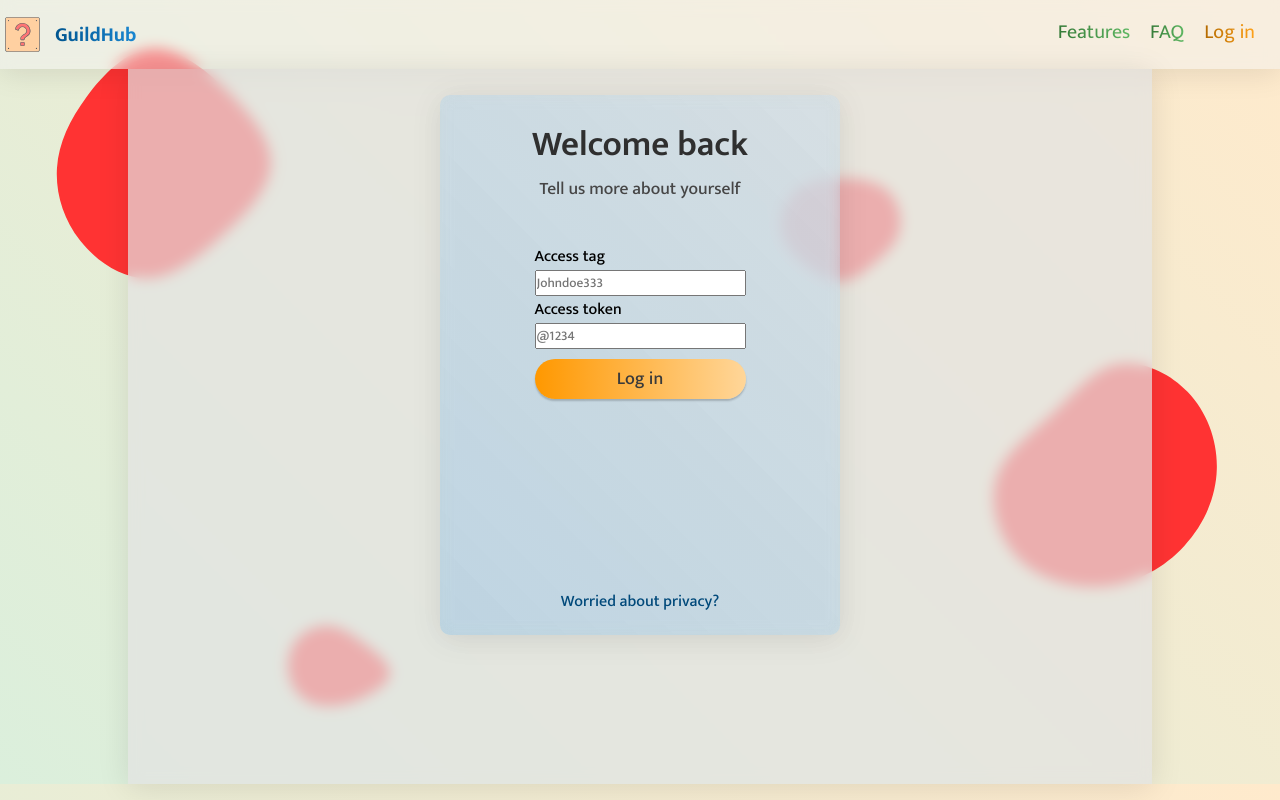
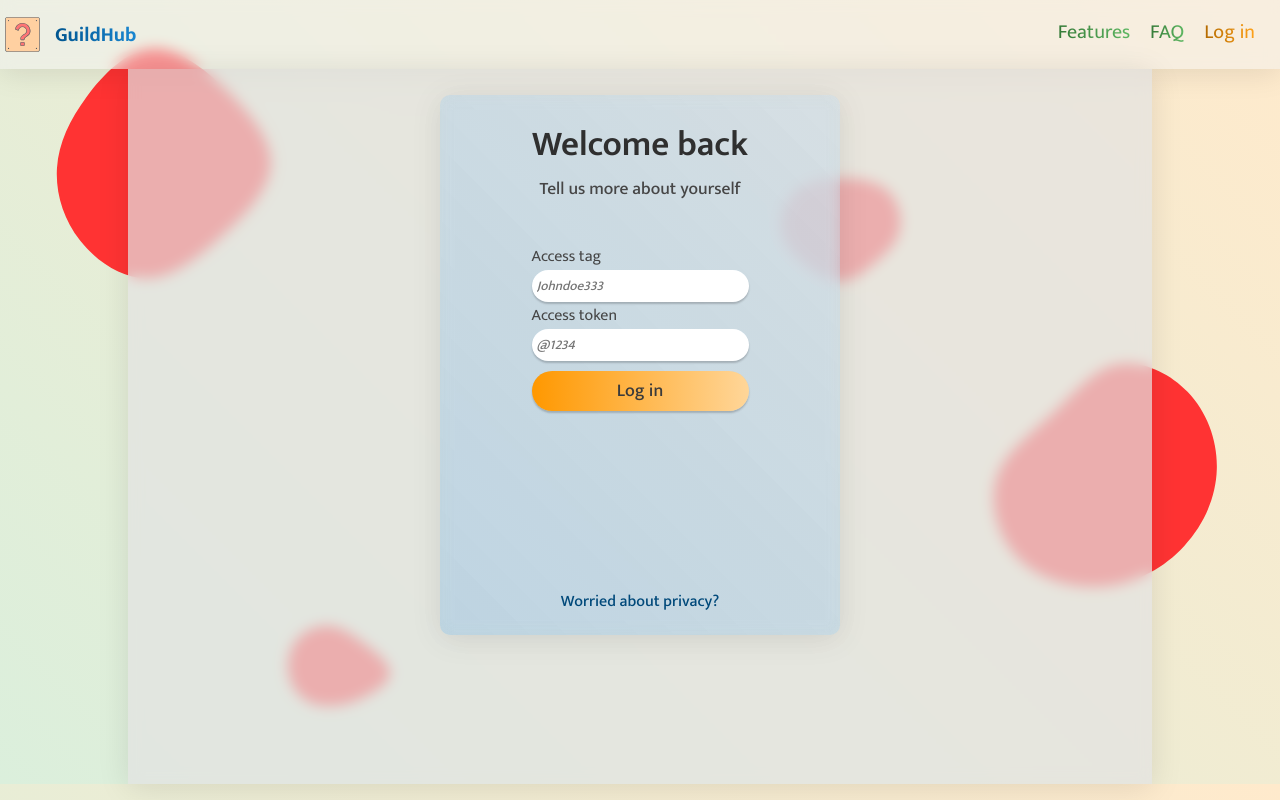
Before and after one commit to pasiastazebra/GuildHub, a Next.js app in the folder guildhub/: page /login in a window 1280 px wide. Built offline with nearby package versions, Linux system fonts and the light colour scheme.

Commit message:
Update loginForm.scss

```diff
--- a/guildhub/styles/loginForm.scss
+++ b/guildhub/styles/loginForm.scss
@@ -62,8 +62,24 @@
   display: flex;
   flex-direction: column;
   &-label {
+    font-weight: 400;
+    color: $gray140;
   }
   &-input {
+    transition: 0.2s;
+    box-shadow: 0 2px 2px rgba(0, 0, 0, 0.2);
+    backdrop-filter: blur(2px);
+    -webkit-backdrop-filter: blur(2px);
+
+    border: 0;
+    border-radius: 25px;
+
+    padding: 5px;
+    font-style: italic;
+    &:focus {
+      transition: 0.2s;
+      outline: 1px solid $blue100;
+    }
   }
   &-button {
     cursor: pointer;
@@ -79,7 +95,7 @@
     backdrop-filter: blur(2px);
     -webkit-backdrop-filter: blur(2px);
 
-    border: 0px solid $gray110;
+    border: 0;
     border-radius: 25px;
 
     color: $gray150;
@@ -94,5 +110,15 @@
 
       color: $gray120;
     }
+    &:focus {
+      transition: 0.2s;
+
+      outline: none;
+
+      transform: translateX(2px) translateY(2px);
+      box-shadow: none;
+
+      color: $gray120;
+    }
   }
 }
```
